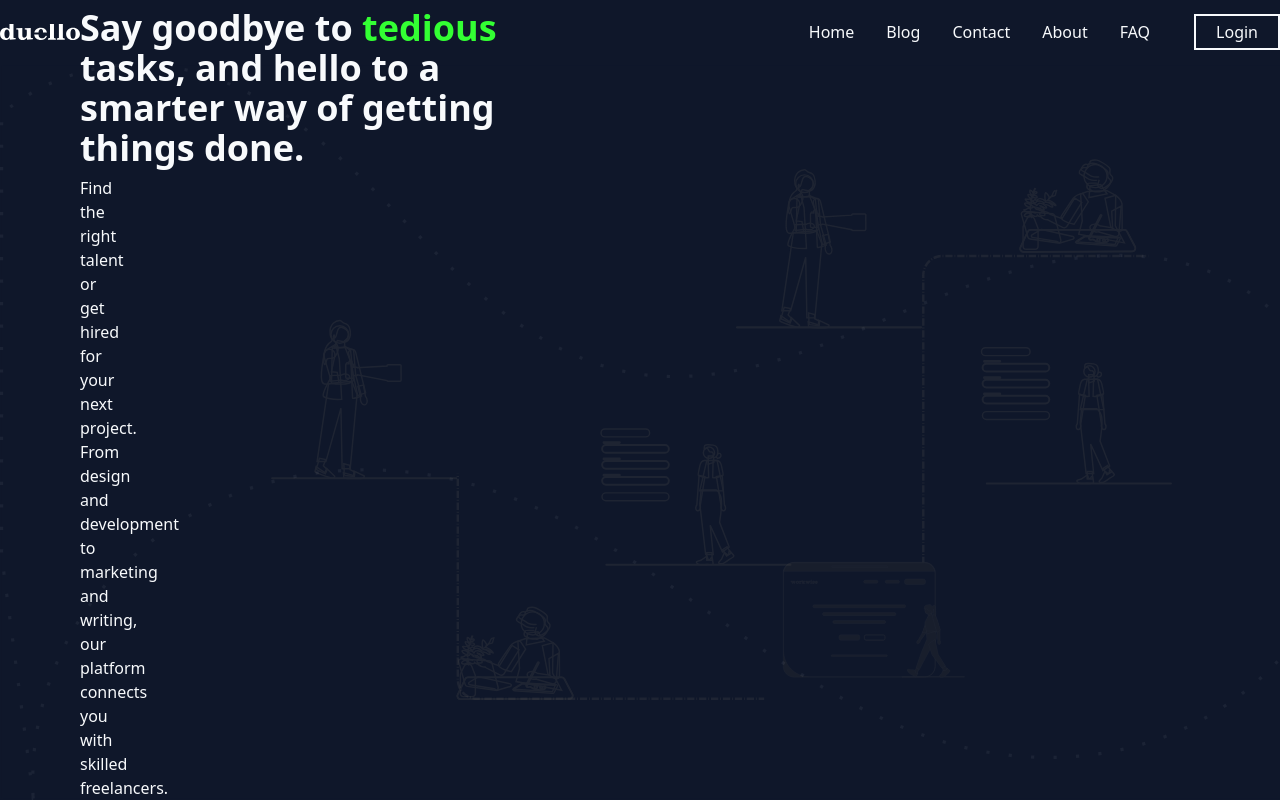
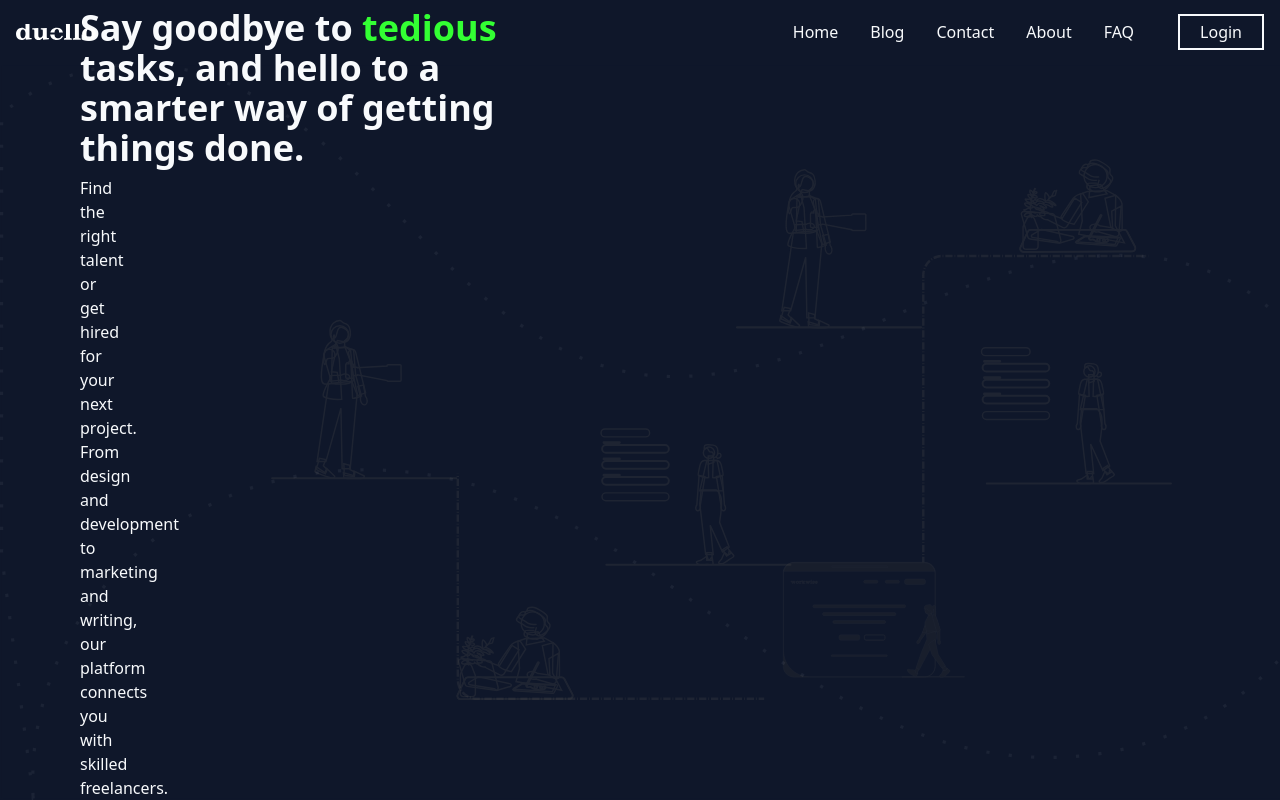
Before and after one commit to ErrolNtetha/lancing-client, a Next.js app: page / in a window 1280 px wide. Shown: the top 800 px of the page. Built offline with nearby package versions, Linux system fonts and the light colour scheme.

Commit message:
style: added padding to header container

```diff
--- a/components/organisms/header/header.tsx
+++ b/components/organisms/header/header.tsx
@@ -31,7 +31,7 @@ export const Header = () => {
 
     return (
         <header className='flex z-10 justify-between items-center text-white w-full bg-slate h-[8vh]'>
-            <section className='container mx-auto w-full h-full flex z-10 justify-between items-center'>
+            <section className='container mx-auto px-4 w-full h-full flex z-10 justify-between items-center'>
                 <Link href='/'>
                     <Image src='/images/logo.svg' alt='company logo' className='' width={80} height={20} />
                 </Link>
```
